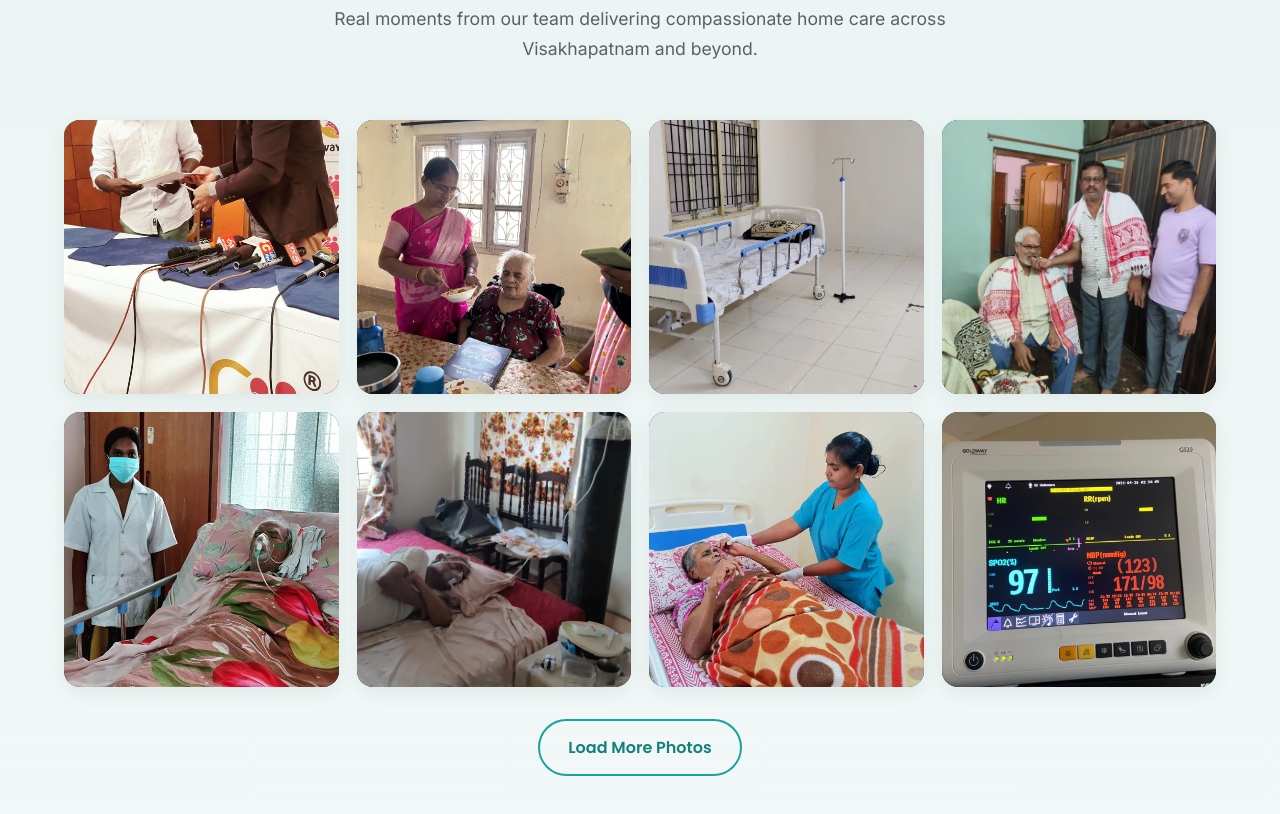
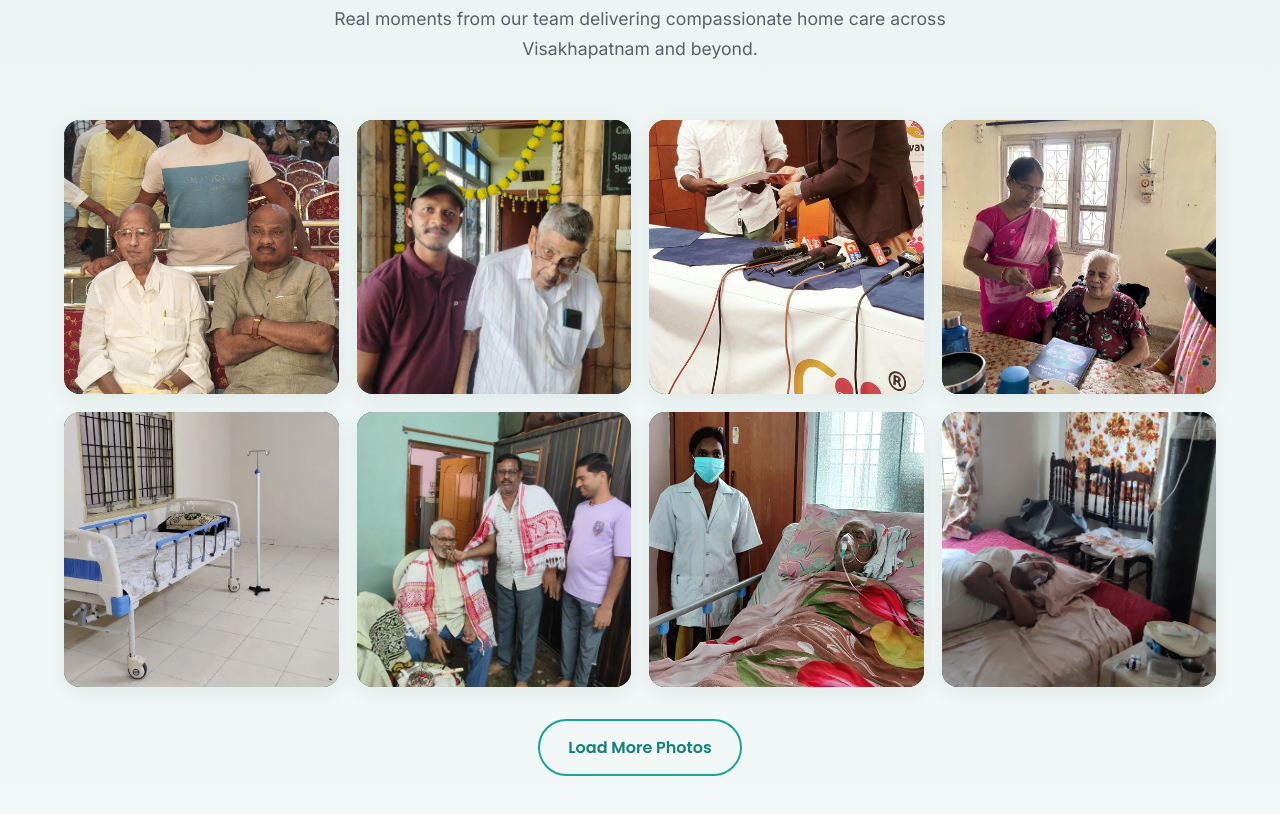
Before and after one commit to savaanecommers-maker/grace-home-care-nursing, a React (Vite) app: page / in a window 1280 px wide. Shown: the part 6940-7754 px from the top of the page. Built offline with nearby package versions, Linux system fonts and the light colour scheme.

Commit message:
Add mla images to gallery with captions

```diff
--- a/src/data.js
+++ b/src/data.js
@@ -273,6 +273,7 @@ export const TESTIMONIALS = [
 ]
 
 export const GALLERY_FILES = [
+  'mla grace.jpeg', 'mla.jpeg',
   'ceo taking award.jpeg', 'home care nursing services.webp', 'care giving.webp',
   'Elederly care.jpeg', 'elderly care 2.jpeg', 'old age home care.webp',
   'personal care.webp', 'Icu setup.webp', 'grace home care services to the NRI.webp',
@@ -300,6 +301,8 @@ export const GALLERY_FILES = [
 ]
 
 const CAPTION_MAP = {
+  'mla grace': 'MLA Visit — Grace Home Care',
+  'mla': 'MLA Recognition',
   'ceo taking award': 'Chairman Receiving an Award',
   'Elederly care': 'Elderly Care',
   'elderly care 2': 'Elderly Care',
```
Also changed, not shown: public/assets/mla grace.jpeg (added), public/assets/mla.jpeg (added).
